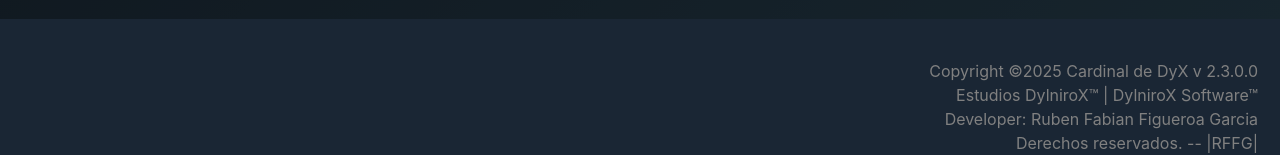
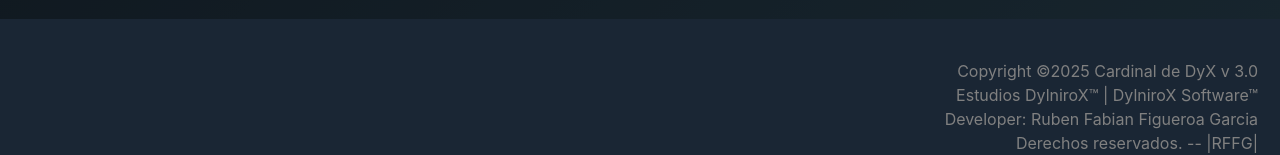
Before and after one commit to Fenix1208/Estudios-DylniroX, a React (Create React App) app: page / in a window 1280 px wide. Shown: the part 781-936 px from the top of the page. Built offline with nearby package versions, Linux system fonts and the light colour scheme.

Commit message:
version 3.0

```diff
--- a/src/Components/Footer/Footer.component.jsx
+++ b/src/Components/Footer/Footer.component.jsx
@@ -3,7 +3,7 @@ import './Footer.css';
 const Footer =()=>{
     return(
         <div className="contenedor-footer">
-            <p>Copyright ©2025 Cardinal de DyX v 2.3.0.0</p>
+            <p>Copyright ©2025 Cardinal de DyX v 3.0</p>
             <p>Estudios DylniroX™ | DylniroX Software™</p>
             <p>Developer: Ruben Fabian Figueroa Garcia</p>
             <p>Derechos reservados. -- |RFFG|</p>
```
